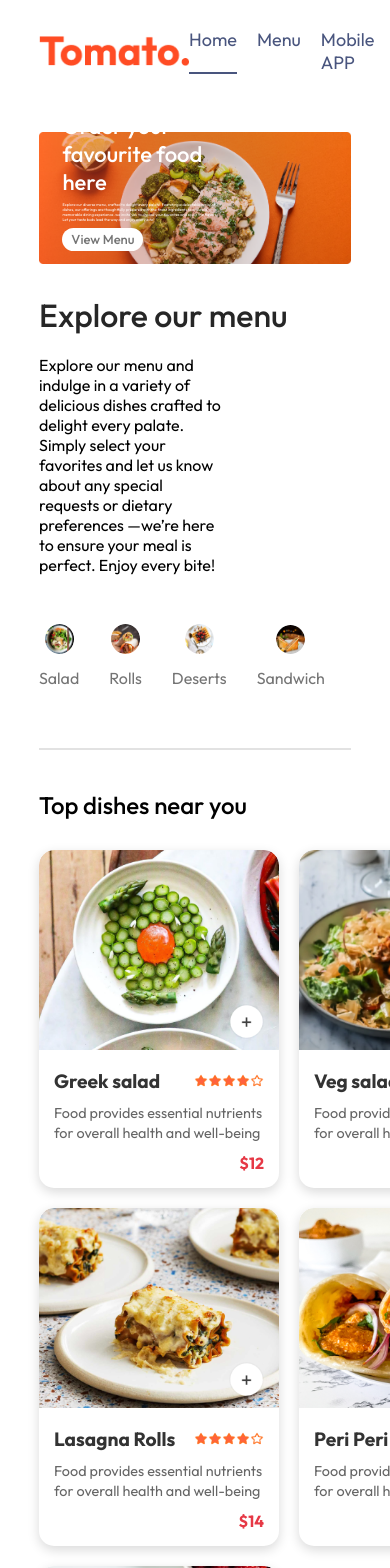
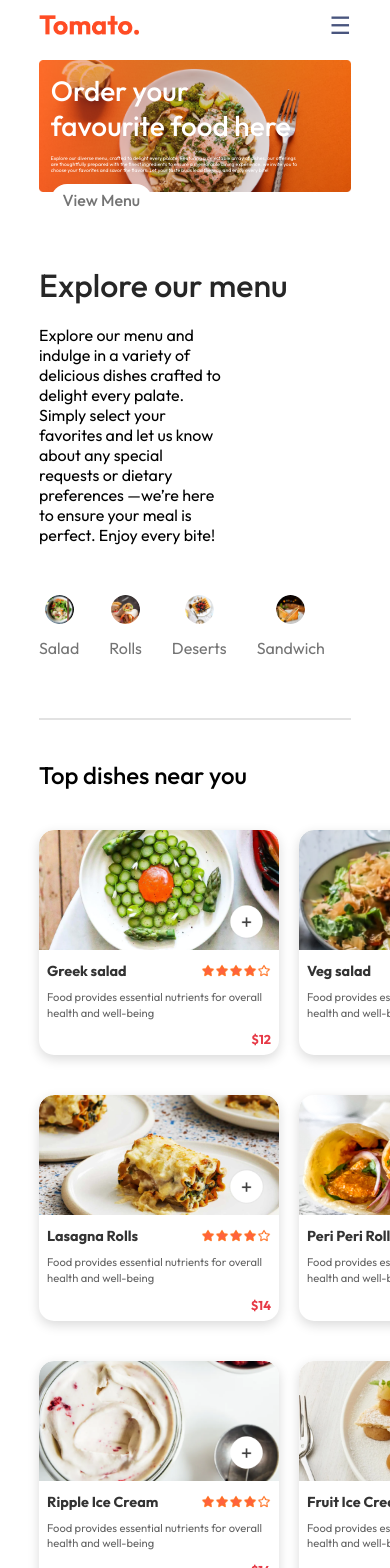
Before and after one commit to iammahesh123/Food-Delivery-App, a React (Vite) app in the folder frontend/: page / in a window 390 px wide. Shown: the top 1568 px of the page. Built offline with nearby package versions, Linux system fonts and the light colour scheme.

Commit message:
make some improvements

```diff
--- a/frontend/src/components/FoodItem/FoodItem.css
+++ b/frontend/src/components/FoodItem/FoodItem.css
@@ -113,3 +113,86 @@
         transform: translateY(0);
     }
 }
+
+/* Responsive styles */
+@media (max-width: 768px) {
+    .food-item {
+        max-width: 280px;
+        flex-direction: column;
+    }
+
+    .food-item-image {
+        height: 150px;
+    }
+
+    .food-item-info {
+        padding: 10px;
+    }
+
+    .food-item-name-rating p {
+        font-size: 1rem;
+    }
+
+    .food-item-description {
+        font-size: 0.8rem;
+    }
+
+    .food-item-price {
+        font-size: 0.9rem;
+    }
+
+    .food-item-counter {
+        bottom: 10px;
+        right: 10px;
+        padding: 4px;
+    }
+
+    .food-item-counter img {
+        width: 16px;
+    }
+
+    .food-item-counter p {
+        font-size: 0.8rem;
+    }
+}
+
+@media (max-width: 480px) {
+    .food-item {
+        max-width: 100%;
+        margin: 10px 0;
+    }
+
+    .food-item-image {
+        height: 120px;
+    }
+
+    .food-item-info {
+        padding: 8px;
+    }
+
+    .food-item-name-rating p {
+        font-size: 0.9rem;
+    }
+
+    .food-item-description {
+        font-size: 0.7rem;
+    }
+
+    .food-item-price {
+        font-size: 0.8rem;
+    }
+
+    .food-item-counter {
+        bottom: 5px;
+        right: 5px;
+        padding: 2px;
+    }
+
+    .food-item-counter img {
+        width: 14px;
+    }
+
+    .food-item-counter p {
+        font-size: 0.7rem;
+    }
+}
--- a/frontend/src/components/Header/Header.css
+++ b/frontend/src/components/Header/Header.css
@@ -16,7 +16,6 @@
     bottom: 10%;
     left: 6vw;
     animation: fadeIn 3s;
-
 }
 
 .header-contents h2 {
@@ -38,5 +37,86 @@
     background-color: white;
     font-size: max(1vw,13px);
     border-radius: 50px;
+}
 
+/* Responsive styles */
+@media (max-width: 1024px) {
+    .header {
+        height: 40vw; /* Adjust height for tablets */
+        margin: 20px auto;
+    }
+
+    .header-contents {
+        max-width: 60%;
+        bottom: 12%;
+        left: 5vw;
+        gap: 2vw;
+    }
+
+    .header-contents h2 {
+        font-size: max(5vw, 24px);
+    }
+
+    .header-contents p {
+        font-size: 1.1vw;
+    }
+
+    .header-contents button {
+        padding: 1.2vw 2.6vw;
+        font-size: max(1.1vw, 14px);
+    }
 }
+
+@media (max-width: 768px) {
+    .header {
+        height: 45vw; /* Adjust height for smaller devices */
+        margin: 15px auto;
+    }
+
+    .header-contents {
+        max-width: 70%;
+        bottom: 15%;
+        left: 4vw;
+        gap: 2.5vw;
+    }
+
+    .header-contents h2 {
+        font-size: max(5.5vw, 26px);
+    }
+
+    .header-contents p {
+        font-size: 1.2vw;
+    }
+
+    .header-contents button {
+        padding: 1.3vw 2.8vw;
+        font-size: max(1.2vw, 15px);
+    }
+}
+
+@media (max-width: 480px) {
+    .header {
+        height: 50vw; /* Further adjust for mobile devices */
+        margin: 10px auto;
+    }
+
+    .header-contents {
+        max-width: 80%;
+        bottom: 20%;
+        left: 3vw;
+        gap: 3vw;
+    }
+
+    .header-contents h2 {
+        font-size: max(6vw, 28px);
+    }
+
+    .header-contents p {
+        font-size: 1.3vw;
+    }
+
+    .header-contents button {
+        padding: 1.5vw 3vw;
+        font-size: max(1.4vw, 16px);
+    }
+}
--- a/frontend/src/components/Navbar/Navbar.css
+++ b/frontend/src/components/Navbar/Navbar.css
@@ -7,7 +7,6 @@
 
 .navbar .logo {
     width: 150px;
-
 }
 
 .navbar-menu {
@@ -22,7 +21,6 @@
     display: flex;
     align-items: center;
     gap: 40px;
-
 }
 
 .navbar button {
@@ -37,8 +35,9 @@
 }
 
 .navbar button:hover {
-     background-color: #fff4f2;
+    background-color: #fff4f2;
 }
+
 .navbar .active {
     padding-bottom: 2px;
     border-bottom: 2px solid #49557e;
@@ -51,6 +50,7 @@
 .navbar-search-icon {
     position: relative;
 }
+
 .navbar-search-icon .dot {
     position: absolute;
     min-width: 10px;
@@ -59,6 +59,95 @@
     border-radius: 5px;
     top: -8px;
     right: -8px;
+}
 
+/* Responsive styles */
+@media (max-width: 1024px) {
+    .navbar-menu {
+        display: none; /* Hide menu items on larger screens */
+        flex-direction: column;
+        gap: 10px;
+        align-items: center;
+        background-color: #fff;
+        padding: 10px;
+        box-shadow: 0 2px 5px rgba(0, 0, 0, 0.15);
+        position: absolute;
+        top: 60px; /* Position menu below navbar */
+        left: 0;
+        right: 0;
+        z-index: 10;
+    }
 
+    .navbar-menu.active {
+        display: flex; /* Show menu items when active */
+    }
+
+    .navbar-right {
+        display: none; /* Hide right section on smaller screens */
+    }
+
+    .navbar button {
+        padding: 8px 20px;
+        font-size: 14px;
+    }
+
+    .menu-toggle {
+        display: block; /* Show the menu toggle button on smaller screens */
+        cursor: pointer;
+        font-size: 24px;
+        color: #49557e;
+    }
 }
+
+@media (max-width: 768px) {
+    .navbar .menu-toggle {
+        display: block; /* Ensure toggle button is visible */
+    }
+}
+
+@media (max-width: 480px) {
+    .navbar {
+        padding: 10px 0;
+    }
+
+    .navbar .logo {
+        width: 100px;
+    }
+
+    .navbar-menu {
+        flex-direction: column;
+        gap: 10px;
+        padding: 15px;
+        width: 100%;
+        display: none; /* Hide by default */
+    }
+
+    .navbar-menu li {
+        text-align: center;
+    }
+
+    .navbar-search-icon {
+        display: block;
+    }
+
+    .navbar button {
+        padding: 6px 15px;
+        font-size: 12px;
+    }
+
+    .navbar .active {
+        padding-bottom: 1px;
+        border-bottom: none;
+    }
+
+    .menu-toggle {
+        display: block; /* Show the menu toggle button on mobile screens */
+    }
+}
+
+/* Hide the menu toggle image on larger screens */
+@media (min-width: 1025px) {
+    .menu-toggle {
+        display: none; /* Hide on larger screens */
+    }
+}
--- a/frontend/src/components/Navbar/Navbar.jsx
+++ b/frontend/src/components/Navbar/Navbar.jsx
@@ -4,6 +4,9 @@ import {assets} from '../../assets/assets'
 
 const Navbar = () => {
     const [menu, setMenu] = useState("home")
+    const toggleMenu = () => {
+        document.querySelector('.navbar-menu').classList.toggle('active');
+    };
   return (
     <div className='navbar'>
         <img src={assets.logo} alt="" className="logo" />
@@ -21,7 +24,9 @@ const Navbar = () => {
             </div>
             <button>Sign In</button>
         </div>
-
+        <div className="menu-toggle" onClick={toggleMenu}>
+                ☰ {/* Hamburger icon for menu toggle */}
+            </div>
     </div>
   )
 }
```
